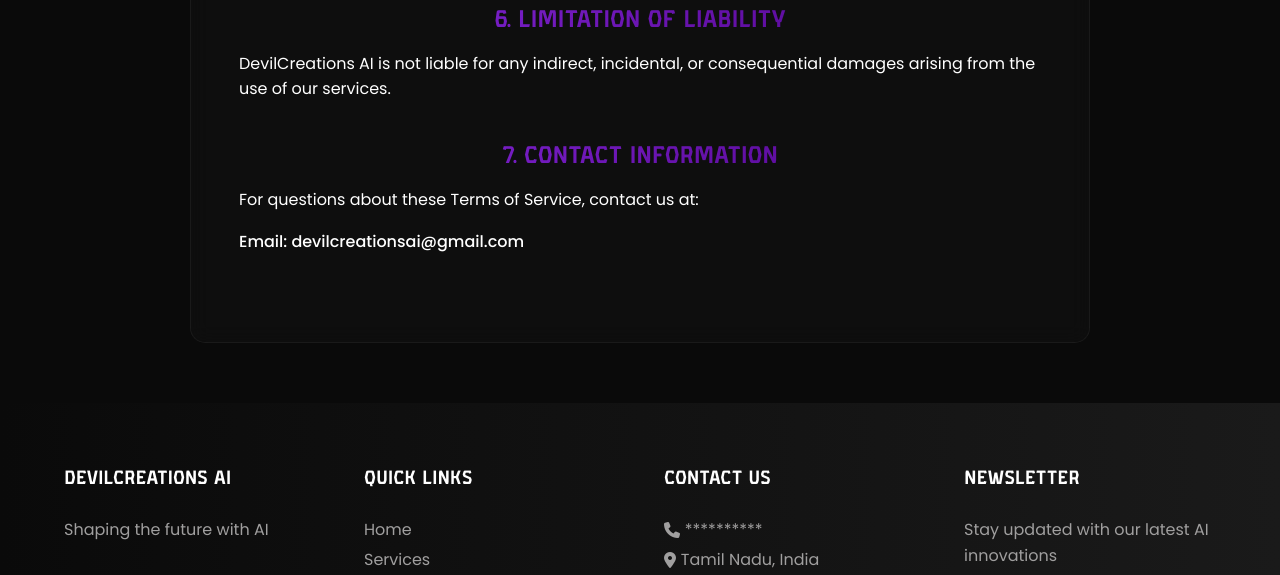
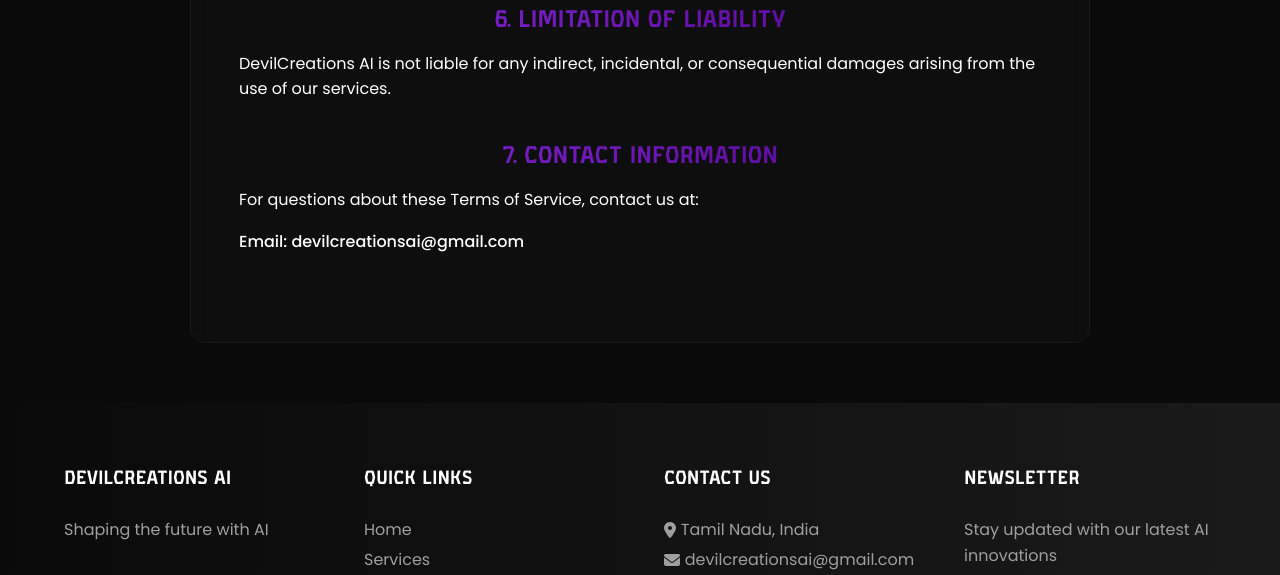
Before and after one commit to AntonGino/Devil-Creations, a plain HTML site: page terms.html in a window 1280 px wide. Shown: the part 1206-1781 px from the top of the page. Drawn offline with Linux system fonts and the light colour scheme.

Commit message:
Update terms.html

```diff
--- a/terms.html
+++ b/terms.html
@@ -113,7 +113,6 @@
             <div class="footer-section contact">
                 <h3>Contact Us</h3>
                 <ul>
-                    <li><i class="fas fa-phone"></i> **********</li>
                     <li><i class="fas fa-map-marker-alt"></i> Tamil Nadu, India</li>
                     <li><i class="fas fa-envelope"></i> devilcreationsai@gmail.com</li>
                 </ul>
```
